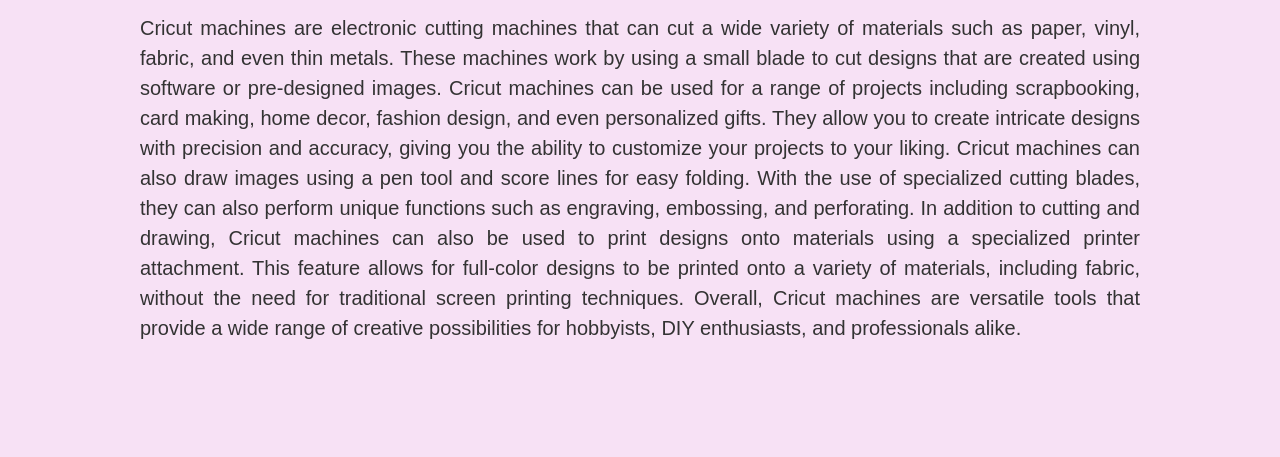
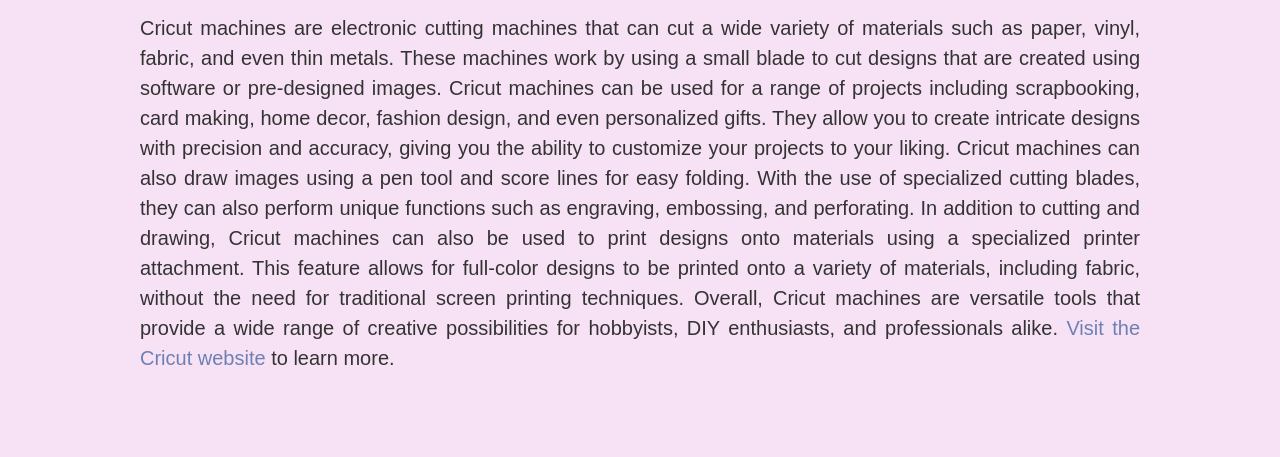
Before and after one commit to redbaron131/bioSite, a plain HTML site: page Danielson_bioSite-hobbies.html in a window 1280 px wide. Shown: the part 343-800 px from the top of the page. Drawn offline with nearby package versions, Linux system fonts and the light colour scheme.

Commit message:
Update Danielson_bioSite-hobbies.html

```diff
--- a/Danielson_bioSite-hobbies.html
+++ b/Danielson_bioSite-hobbies.html
@@ -99,7 +99,7 @@
 
 In addition to cutting and drawing, Cricut machines can also be used to print designs onto materials using a specialized printer attachment. This feature allows for full-color designs to be printed onto a variety of materials, including fabric, without the need for traditional screen printing techniques.
 
-Overall, Cricut machines are versatile tools that provide a wide range of creative possibilities for hobbyists, DIY enthusiasts, and professionals alike.</p>
+Overall, Cricut machines are versatile tools that provide a wide range of creative possibilities for hobbyists, DIY enthusiasts, and professionals alike. <a href="https://www.cricut.com">Visit the Cricut website</a> to learn more.</p>
 </section>
 
   <div id="image-gallery">
```
